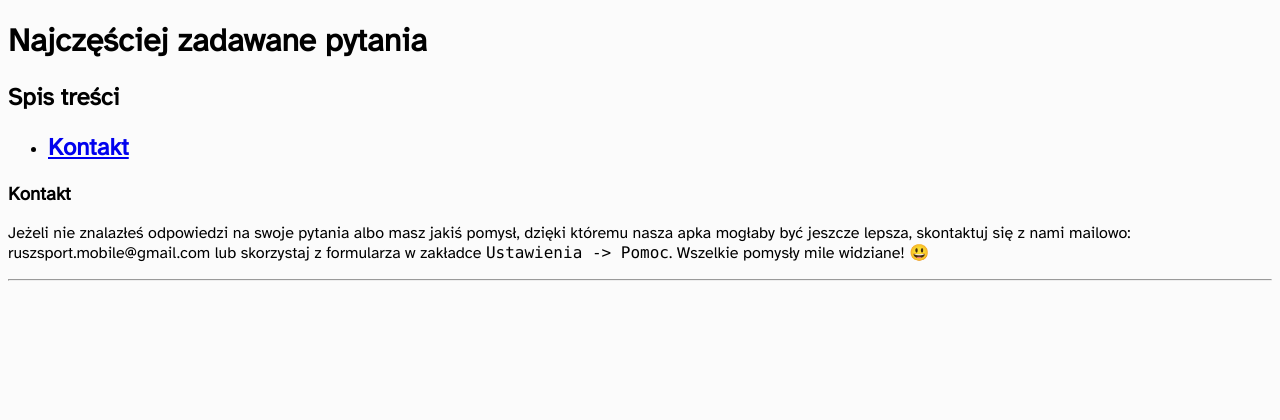
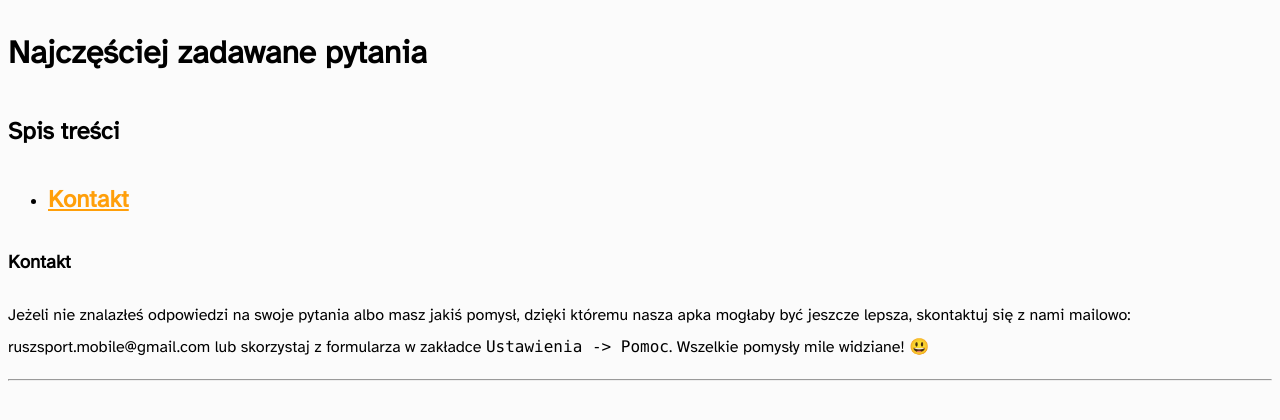
Before and after one commit to ruszsportdev/ruszsport, a Jekyll site: the page built from faq.md, in a window 1280 px wide. Shown: the top 420 px of the page. Built offline with Jekyll 4.4.1, drawn with Linux system fonts in a browser that asks for light colours.

Commit message:
Update style.css

```diff
--- a/assets/style.css
+++ b/assets/style.css
@@ -18,6 +18,11 @@ h1, h2, h3, h4, h5, h6,
 a,
 code, pre {
   font-family: 'Atkinson Hyperlegible', sans-serif;
+  line-height: 2;
+}
+
+a {
+    color: #FF9F0A;
 }
 
 code, pre {
```
